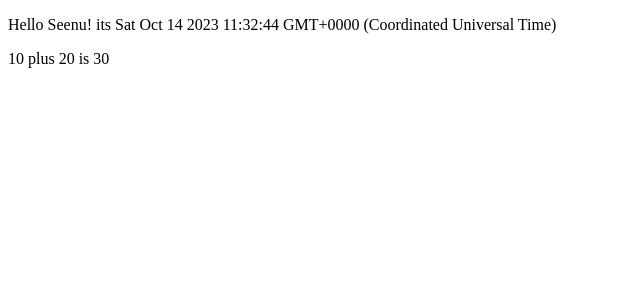
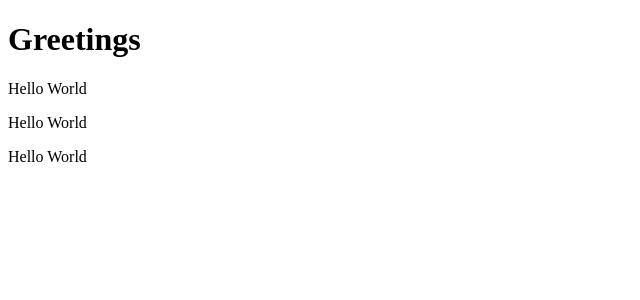
Before and after one commit to Seenu1702/myprofile, a React (Vite) app: page / in a window 1280 px wide. Shown: the top 300 px of the page, without its empty margins (0-640 px from the left). Built offline with nearby package versions, Linux system fonts and the light colour scheme.

Commit message:
Multiple component

```diff
--- a/src/App.jsx
+++ b/src/App.jsx
@@ -1,15 +1,19 @@
-const App = () =>{
-  const now = new Date();
-  const a = 10;
-  const b = 20;
-  console.log(now, a+b);
-
+const Hello = () => {
   return(
     <div>
-      <p>Hello Seenu! its { now.toString() }</p>
-      <p>
-        { a } plus { b } is { a + b }
-      </p>
+      <p>Hello World</p>
+    </div>
+  )
+}
+
+
+const App = () =>{
+  return(
+    <div>
+      <h1>Greetings</h1>
+      <Hello />
+      <Hello />
+      <Hello />
     </div>
   )
 
```
